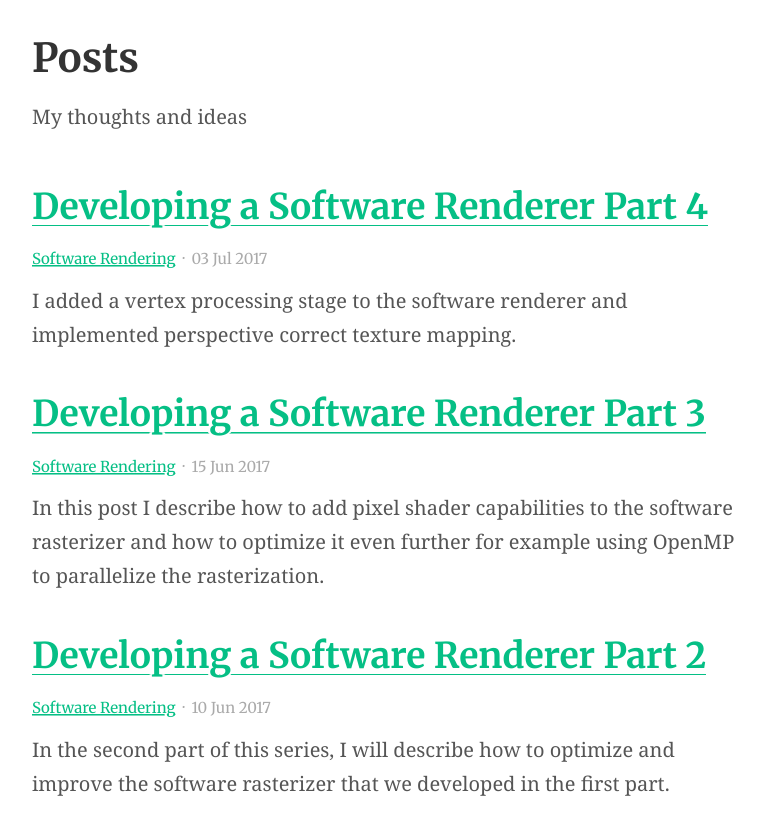
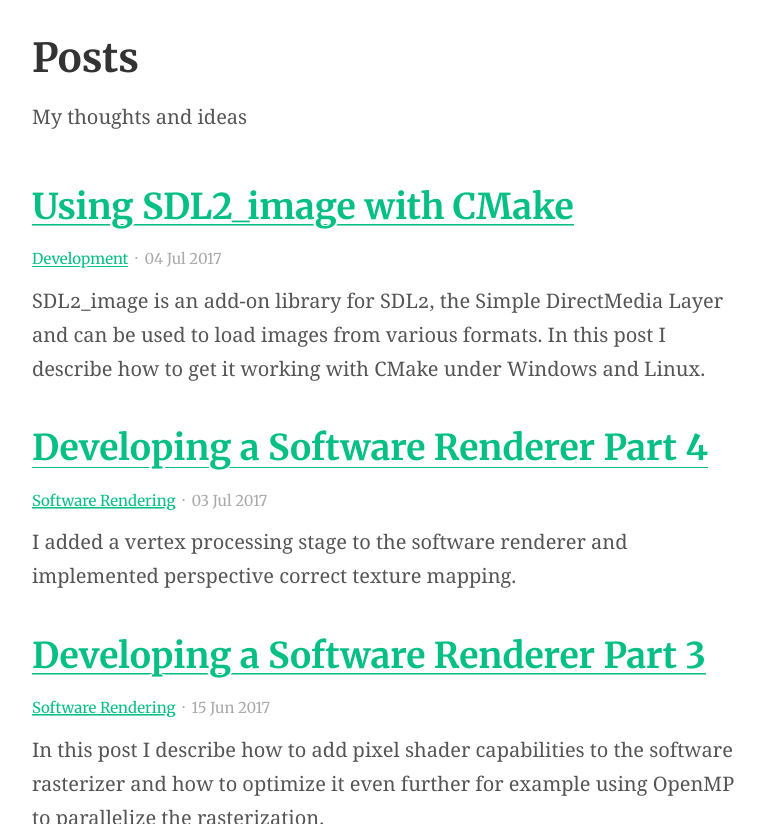
Before and after one commit to trenki2/trenki2.github.io, a Jekyll site: the page built from blog/index.html, in a window 1280 px wide and 900 px high, scrolled down 319 px, cut to the strip 76-900 px from the top of the window. Shown: the whole strip, without its empty margins (251-1016 px from the left). Built offline with Jekyll 4.4.1, drawn with Linux system fonts in a browser that asks for light colours; the list of posts is cut into pages by our own code.

Commit message:
SDL2_image post

```diff
--- a/_posts/2017-06-02-using-sdl2-with-cmake.md
+++ b/_posts/2017-06-02-using-sdl2-with-cmake.md
@@ -327,3 +327,5 @@ int main(int argc, char *argv[])
   return 0;
 }
 {% endhighlight %}
+
+If you also want to use SDL2_image check out my other post [Using SDL2_image with CMake]({% post_url 2017-07-04-using-sdl2-image-with-cmake %}).
```
Also changed, not shown: _posts/2017-07-04-using-sdl2-image-with-cmake.md (renamed from _drafts/using-sdl2-image-with-cmake.md, +1 -1 lines).
